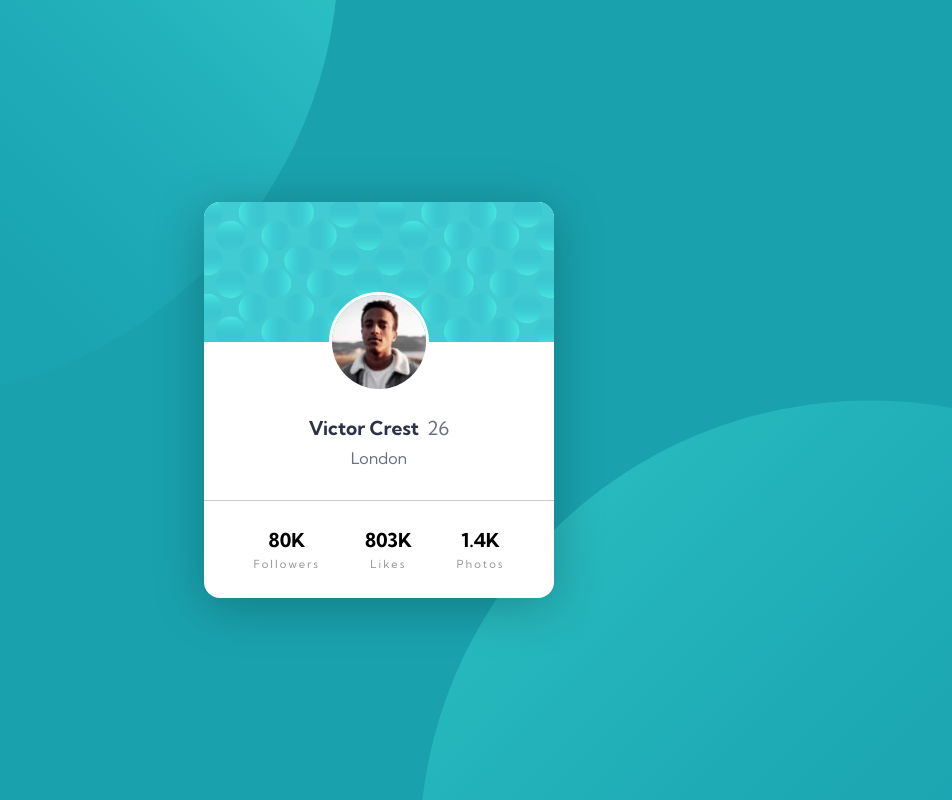
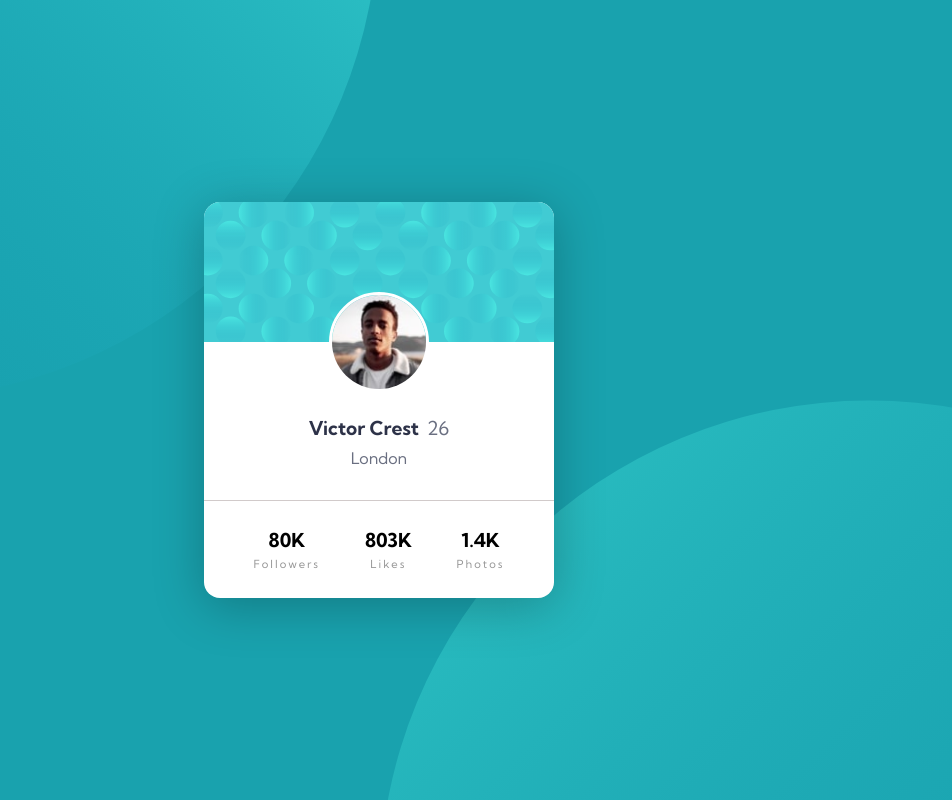
Before and after one commit to jonathan401/profile-card-component, a plain HTML site: page index.html in a window 1280 px wide. Shown: the whole page, without its empty margins (261-1213 px from the left). Drawn offline with Linux system fonts and the light colour scheme.

Commit message:
optimize background-image

```diff
--- a/styles/style.css
+++ b/styles/style.css
@@ -25,10 +25,9 @@ body {
   position: relative;
   font-family: 'Kumbh Sans', sans-serif;
   background-color: var(--main-bg);
-  background-image: url('../images/bg-pattern-top.svg'),
-    url('../images/bg-pattern-bottom.svg');
-  background-size: 400px;
-  background-position: top -200px left -200px, bottom -200px right -200px;
+  background-image: url('../images/bg-pattern-bottom.svg'),
+    url('../images/bg-pattern-top.svg');
+  background-position: top 42vh left 42vw, bottom 42vh right 42vw;
   background-repeat: no-repeat;
 }
 
@@ -114,14 +113,6 @@ body {
 
 @media screen and (min-width: 768px) {
   body {
-    background-size: 600px;
-    background-position: top -300px left -250px, bottom -300px right -250px;
+    background-position: top 50vh left 50vw, bottom 50vh right 50vw;
   }
 }
-
-@media screen and (min-width: 1024px) {
-  body {
-    background-size: 900px;
-    background-position: top -500px left -300px, bottom -500px right -300px;
-  }
-}
```
